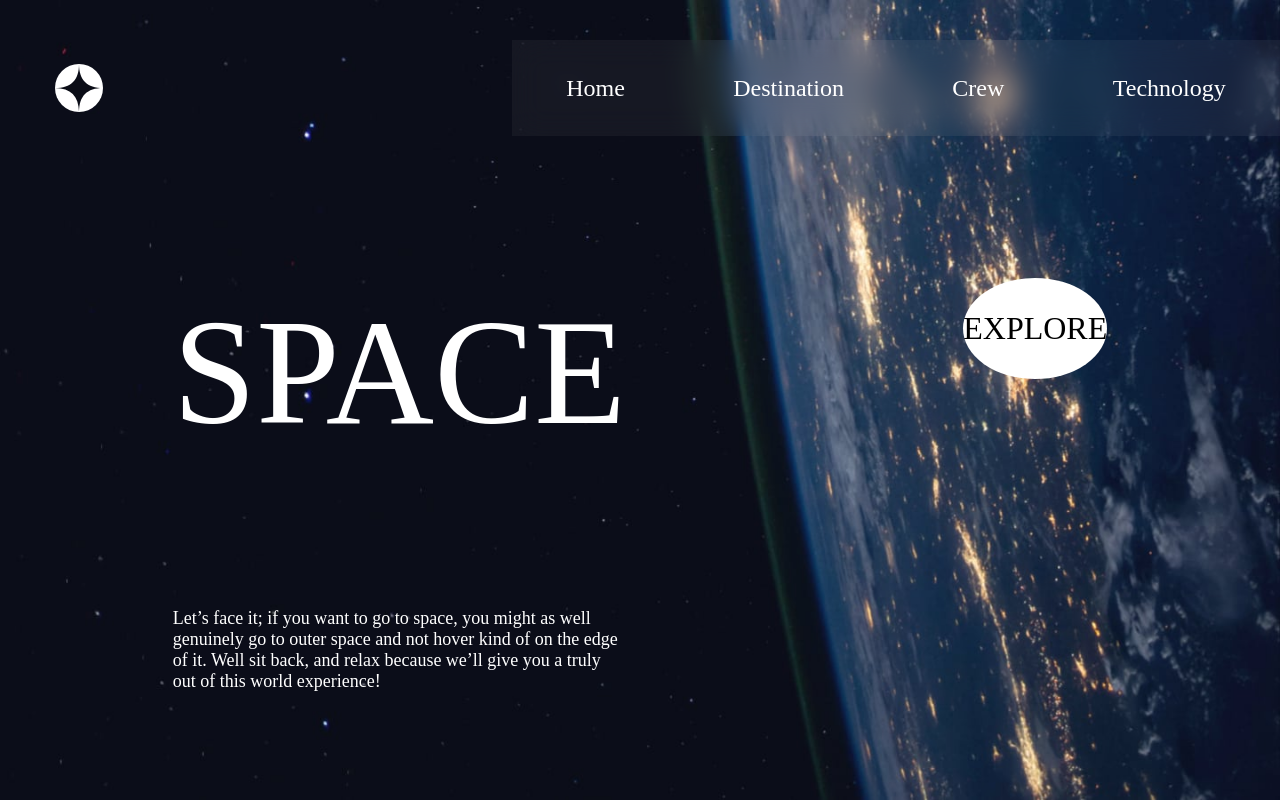
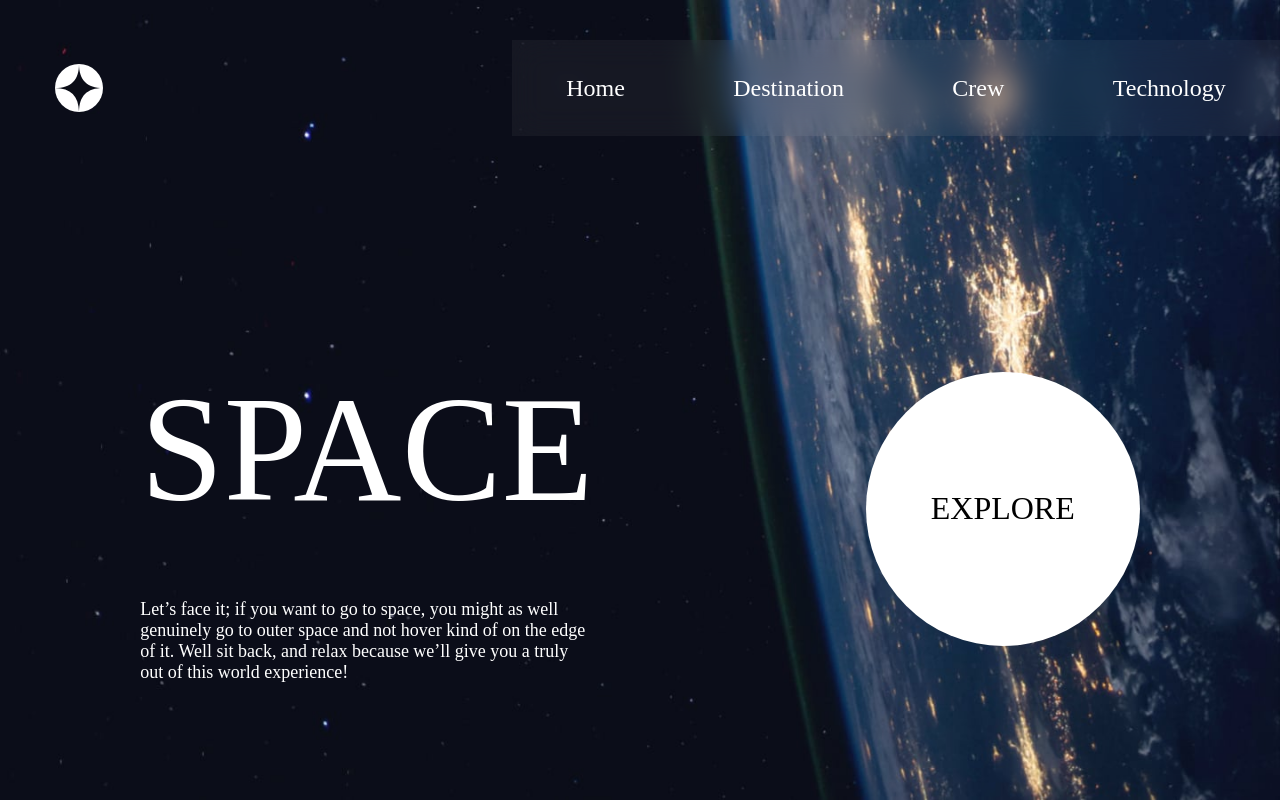
Before and after one commit to DavidSRV/SpaceTS, a React (Create React App) app: page / in a window 1280 px wide. Built offline with nearby package versions, Linux system fonts and the light colour scheme; a web font is replaced by a local one.

Commit message:
Terminando Home

```diff
--- a/src/pages/home/_home.scss
+++ b/src/pages/home/_home.scss
@@ -14,14 +14,22 @@ body{
     display: flex;
     align-items: center;
     justify-content: space-around;
+    position: relative;
+    top: 180px;
+
+
 
     & .home__description{
         width: 27.813rem;
         height: 24.063rem;
         color: $basic1;
+        display: flex;
+        flex-direction: column;
 
         & .home__title{
             font-size: 9.3759rem;
+            margin: auto;
+
         }
 
         & p{
@@ -35,6 +43,10 @@ body{
 
         background-color: $basic1;
         border-radius: 50%;
+        width: 274px;
+        height: 274px;
+        display: grid;
+        place-content: center;
 
         & p{
             font-size: 2rem;
```
